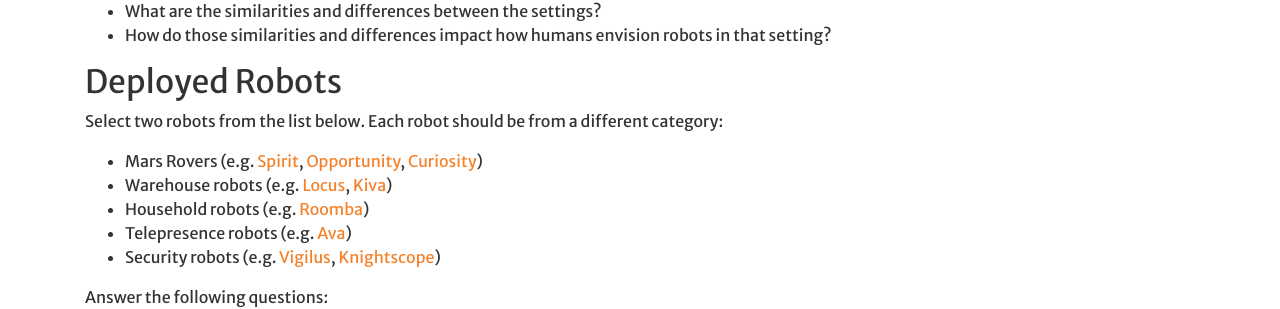
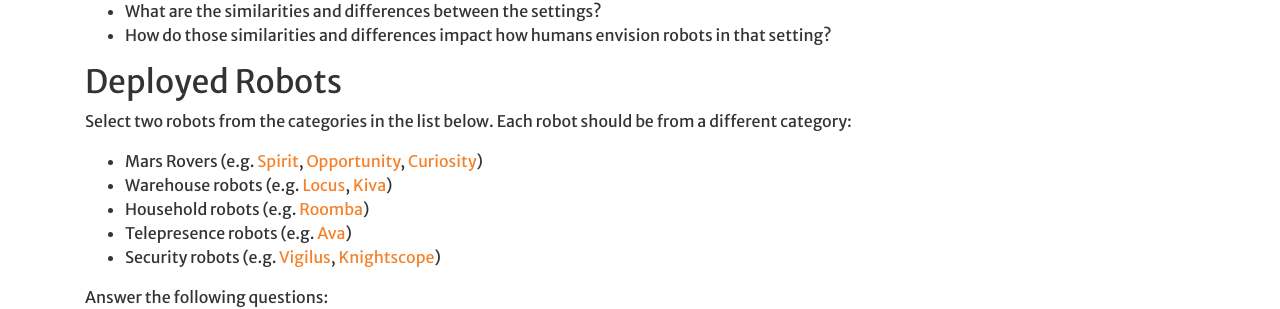
Before and after one commit to Hendrix-CS/csci235, a Jekyll site: the page built from projects/robots_sci_fi.md, in a window 1280 px wide and 1361 px high. Shown: the part 598-907 px from the top of the window. Built offline with Jekyll 4.4.1, drawn with Linux system fonts in a browser that asks for light colours; a script that is not in the unit is left out; our own code applies the rules of GitHub Pages for plain Markdown files.

Commit message:
Edited assignment slightly

```diff
--- a/projects/robots_sci_fi.md
+++ b/projects/robots_sci_fi.md
@@ -28,7 +28,7 @@
 
 ## Deployed Robots
 
-Select two robots from the list below. Each robot should be from a different category:
+Select two robots from the categories in the list below. Each robot should be from a different category:
 * Mars Rovers (e.g. [Spirit](https://www.jpl.nasa.gov/missions/mars-exploration-rover-spirit-mer-spirit/),
   [Opportunity](https://www.jpl.nasa.gov/missions/mars-exploration-rover-opportunity-mer/),
   [Curiosity](https://mars.nasa.gov/msl/home/))
```
